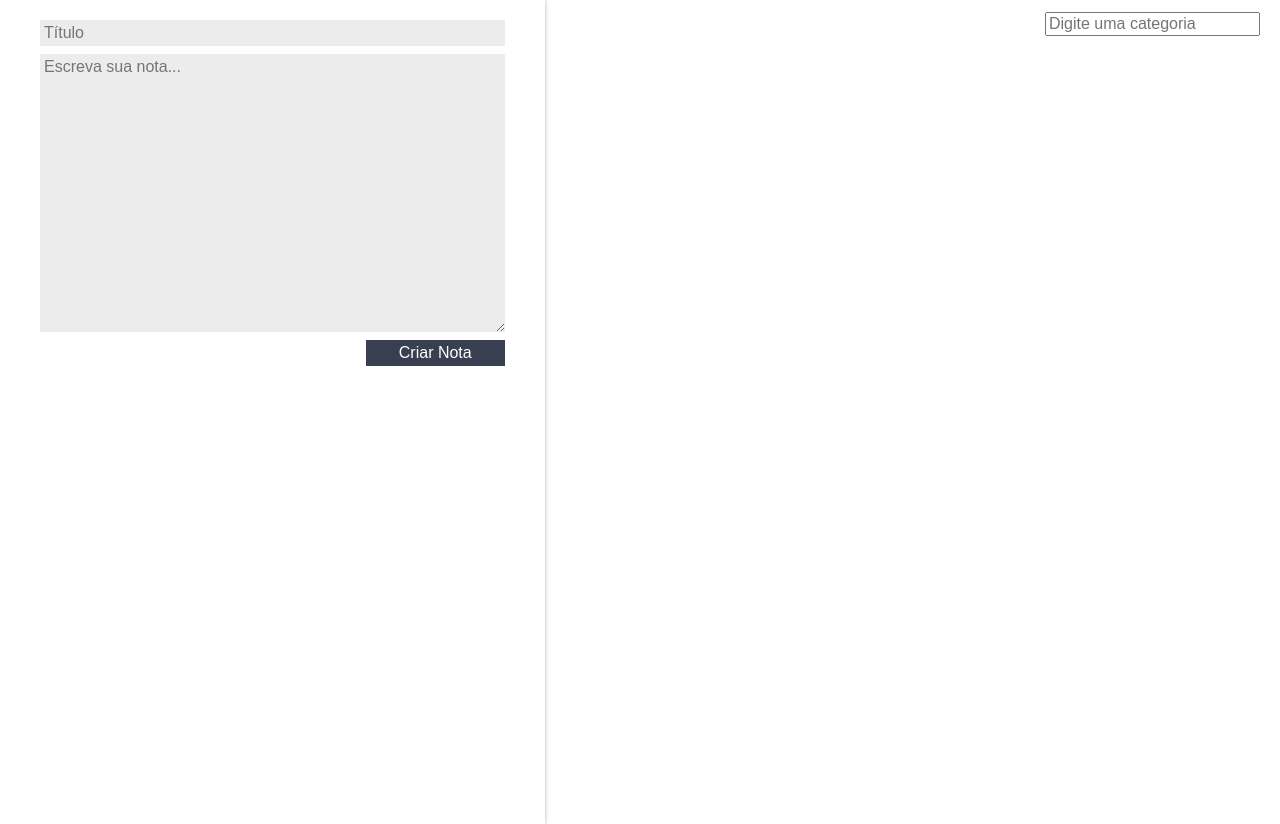
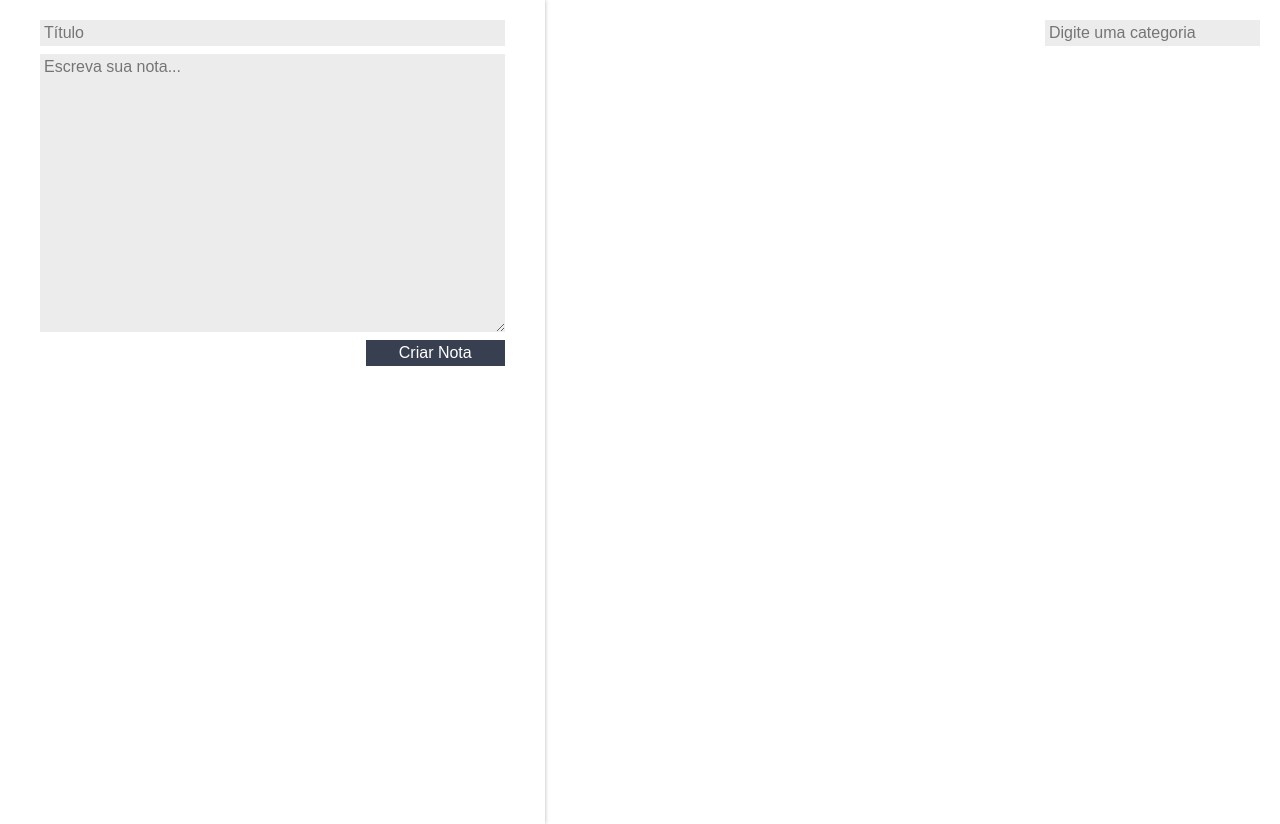
Before and after one commit to miqueiascoutinho/react_gerenciador_notas, a React (Create React App) app: page / in a window 1280 px wide. Built offline with nearby package versions, Linux system fonts and the light colour scheme.

Commit message:
Ajuste no css do input do componente ListaDeCategorias

```diff
--- a/src/compoments/ListaDeCategorias/estilo.css
+++ b/src/compoments/ListaDeCategorias/estilo.css
@@ -18,4 +18,10 @@
 }
 .lista-categorias_input{
     margin-right: 20px;
+    margin-top: 8px;
+    padding: 4px;
+    border: none;
+    background-color: var(--fundo-detalhes);
+    font-family: Arial, Helvetica, sans-serif;
+    font-weight: 100;
 }
```
